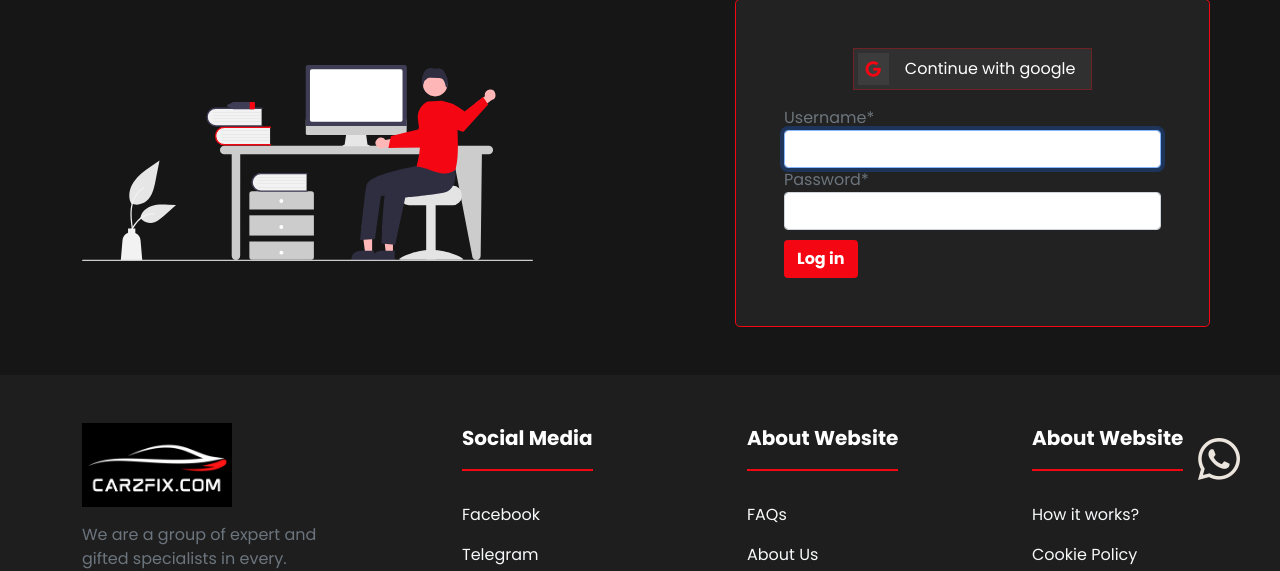
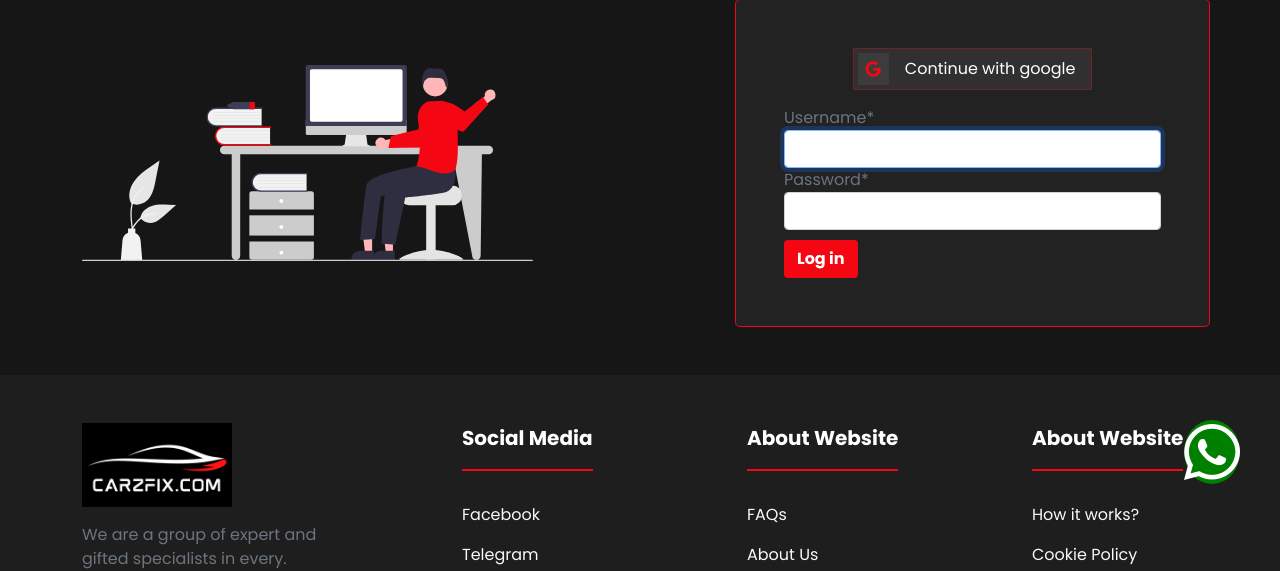
Before and after one commit to mohamedgamalmoha/Car-Service-Marketplace, a Django app: page /auth/login/ in a window 1280 px wide. Shown: the part 276-847 px from the top of the page. Run offline with Django 3.2, Linux system fonts and the light colour scheme; some libraries are stand-ins or nearby versions.

Commit message:
Update whatsapp icon

```diff
--- a/templates/base/icon.html
+++ b/templates/base/icon.html
@@ -1,5 +1,5 @@
 <div style="position: fixed; bottom:40px; right:40px; z-index: 999;">
     <a href="{{ main_info.whatsapp_link }}" target="_blank" style="text-decoration: none;">
-        <i class="fa-brands fa-whatsapp" style="font-size: 3rem; color: #ece5dd;border-radius: 50%;"></i>
+        <i class="fa-brands fa-whatsapp" style="font-size: 4rem; color: white;border-radius: 50%; background-color: green;"></i>
     </a>
 </div>
```
